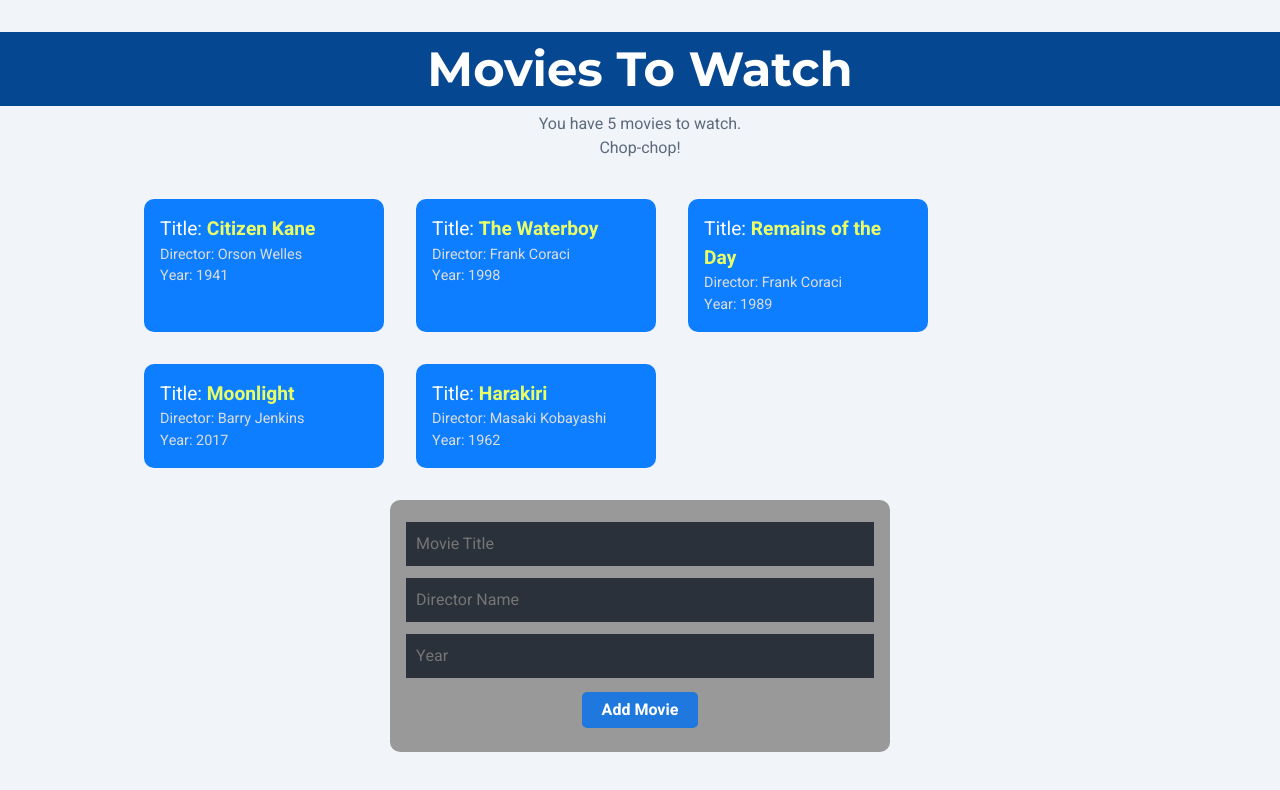
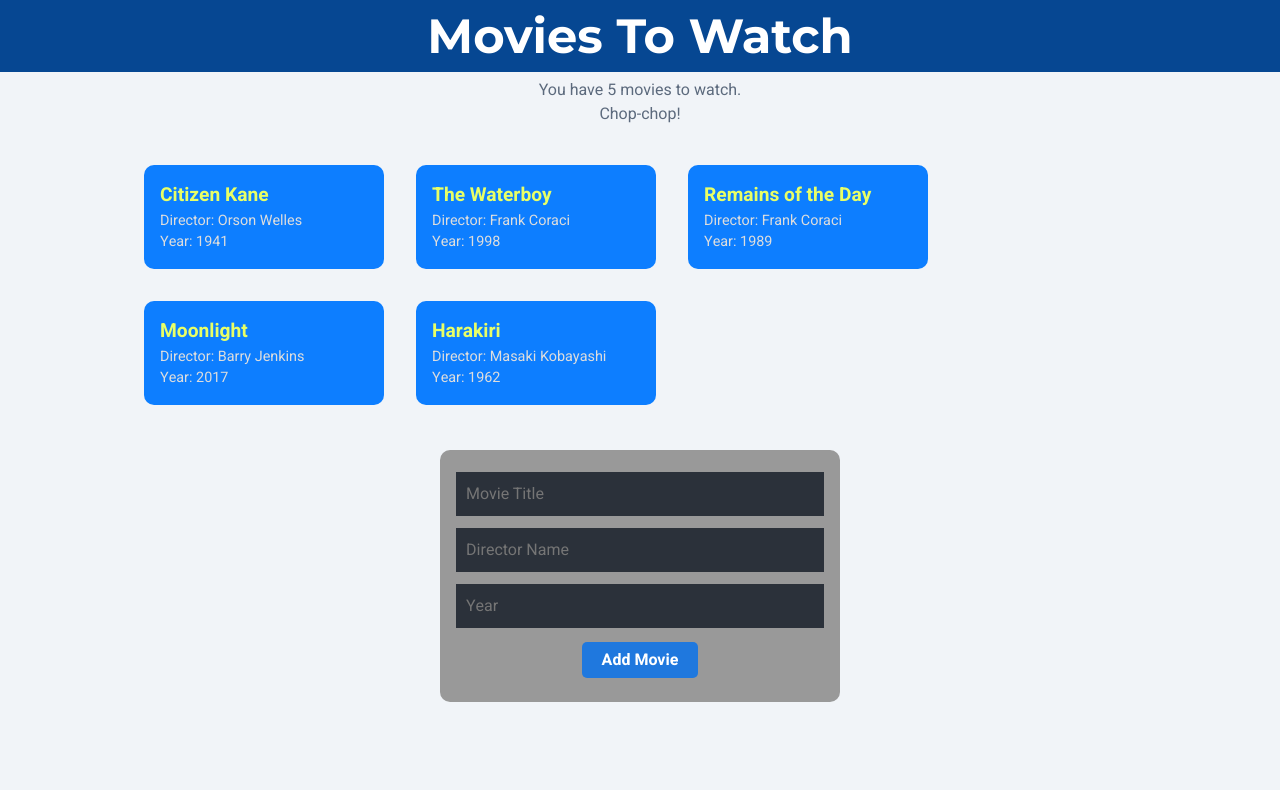
Before and after one commit to gmcln-rct/CSS-Filters-and-React-Hooks, a React (Create React App) app: page / in a window 1280 px wide. Shown: the top 790 px of the page. Built offline with nearby package versions, Linux system fonts and the light colour scheme.

Commit message:
Update page width

```diff
--- a/src/components/MovieDetails.js
+++ b/src/components/MovieDetails.js
@@ -5,7 +5,7 @@ const MovieDetails = ({ Movie }) => {
   const { removeMovie } = useContext(MovieContext);
   return (
     <li onClick={() => removeMovie(Movie.id)}>
-      <div className="title">Title: <span className='movie-title'>{Movie.title}</span>    </div>
+      <div className="title"><span className='movie-title'>{Movie.title}</span>    </div>
       <div className="director">Director: {Movie.director}</div>
       <div className="year">Year: {Movie.year}</div>
     </li>
--- a/src/components/NewMovieForm.js
+++ b/src/components/NewMovieForm.js
@@ -12,6 +12,7 @@ const NewMovieForm = () => {
         addMovie(title, director, year);
         setTitle("");
         setDirector("");
+        setYear("");
     };
 
   return (
--- a/src/index.css
+++ b/src/index.css
@@ -2,8 +2,10 @@
 @import url('https://fonts.googleapis.com/css?family=Montserrat:300,400,500,600,700,800,900&display=swap');
 
 body {
-  /* margin: 0; */
-  padding: 0;
+  width: 100vw;
+  height: 100vh;
+  margin: 0;
+
   font-family: -apple-system, BlinkMacSystemFont, "Segoe UI", "Roboto", "Oxygen",
     "Ubuntu", "Cantarell", "Fira Sans", "Droid Sans", "Helvetica Neue",
     sans-serif;
@@ -17,8 +19,7 @@ body {
   justify-content: center;
   flex-direction: column;
   width: 100%;
-  margin: 2rem auto;
-
+  margin: 0 auto;
 
   font-family: 'Heebo', sans-serif;
 
@@ -27,7 +28,6 @@ body {
 
 .navbar{
   width: 100%;
-  padding: 1px 0;
 
   font-family: 'Montserrat', sans-serif;
 
@@ -53,11 +53,12 @@ body {
 
 /* Movie List */
 .Movie-list{
-    display: flex;
+  display: flex;
   justify-content: center;
   flex-direction: column;
+
   width: 80%;
-  margin: 0 10%;
+  margin: 0 10% 1%;
 
 }
 
@@ -120,8 +121,8 @@ body {
 /* Form */
 
 form{
-  width: 50%;
-  max-width: 500px;
+  width: 40%;
+  max-width: 400px;
   margin: 0 auto;
   padding: 1rem;
 
```
